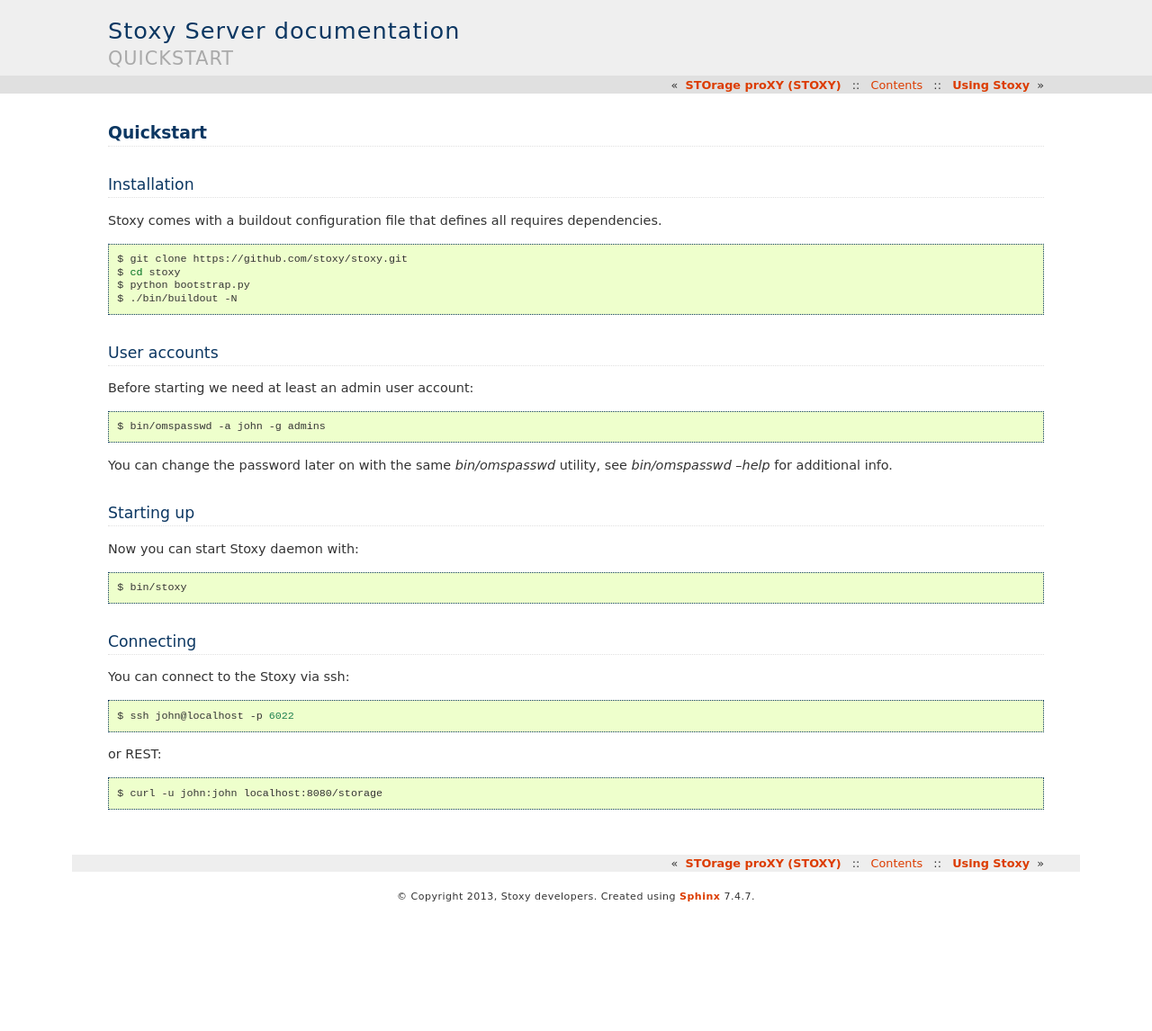
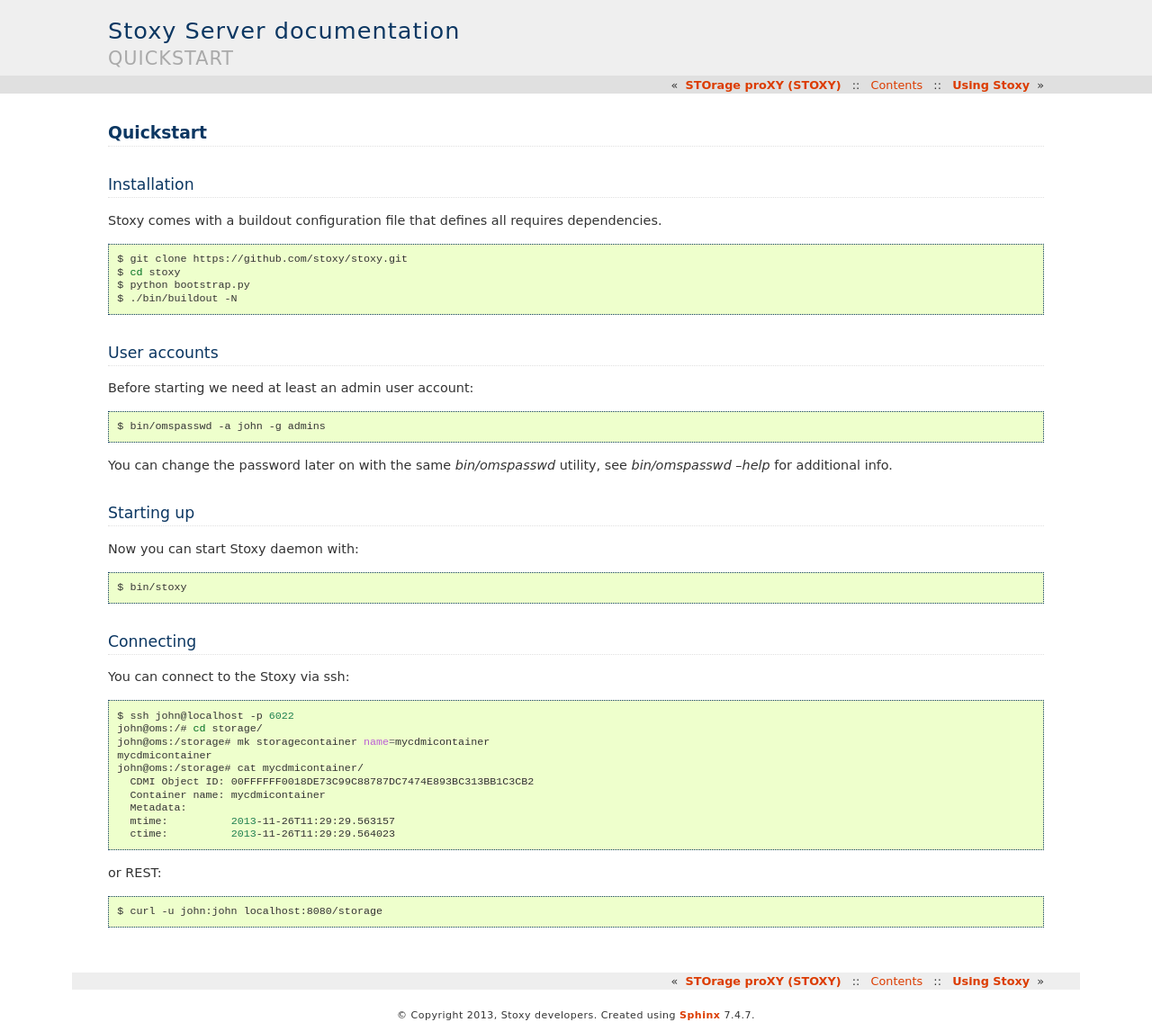
Before and after one commit to stoxy/stoxy, a Sphinx documentation site: the page built from docs/source/intro.rst, in a window 1280 px wide. Shown: the whole page at 90% size. Built offline with Sphinx 7.4.7, drawn with Linux system fonts in a browser that asks for light colours; the version number could not be read and is left out; before the commit the page ends 1014 px from its top, so only the background shows below that.

Commit message:
Added a minor container creation example to the ssh intro (STOX-31)

```diff
--- a/docs/source/intro.rst
+++ b/docs/source/intro.rst
@@ -42,6 +42,16 @@
 .. code-block:: sh
 
   $ ssh john@localhost -p 6022
+  john@oms:/# cd storage/
+  john@oms:/storage# mk storagecontainer name=mycdmicontainer
+  mycdmicontainer
+  john@oms:/storage# cat mycdmicontainer/
+    CDMI Object ID: 00FFFFFF0018DE73C99C88787DC7474E893BC313BB1C3CB2
+    Container name: mycdmicontainer
+    Metadata:
+    mtime:          2013-11-26T11:29:29.563157
+    ctime:          2013-11-26T11:29:29.564023
+
 
 or REST:
 
```
